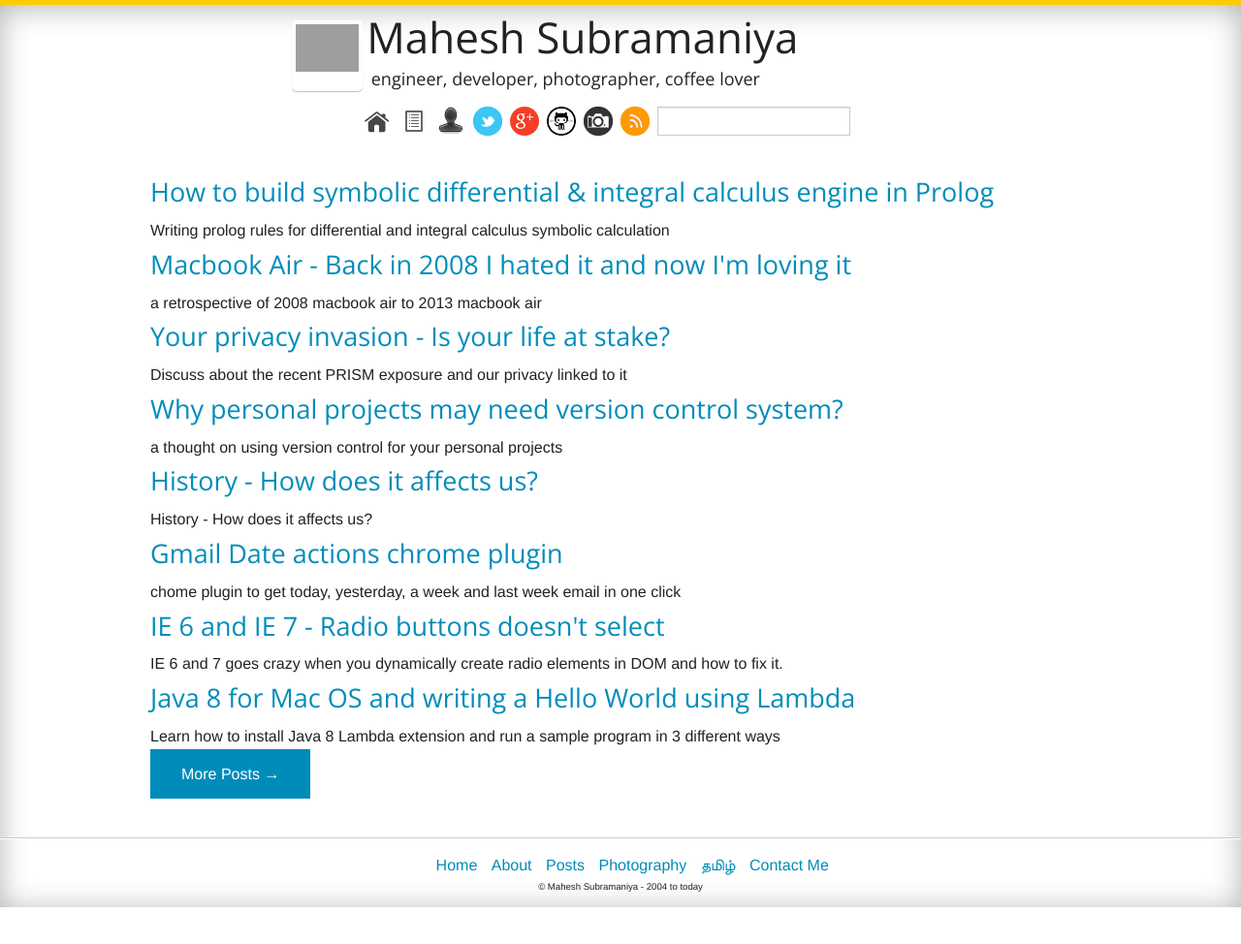
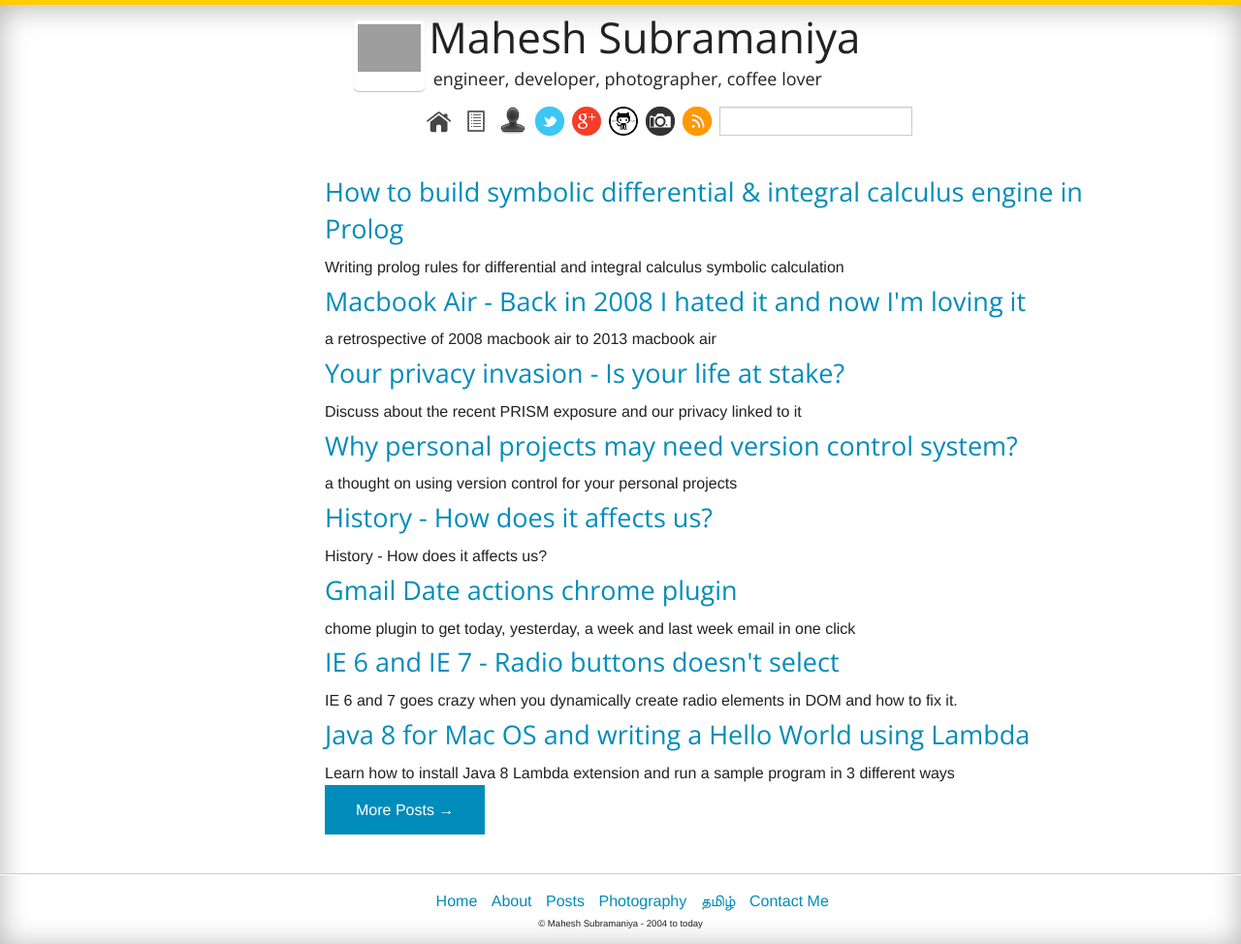
Before and after one commit to maheshsubramaniya/maheshsubramaniya.github.com, a Jekyll site: the page built from index.html, in a window 1280 px wide. Shown: the whole page at 97% size. Built offline with Jekyll 4.4.1, drawn with Linux system fonts in a browser that asks for light colours; Markdown is read by kramdown in place of the engine named in the settings; the list of posts is cut into pages by our own code; comment, search, counter and statistics services are not loaded; before the commit the page ends 936 px from its top, so only the background shows below that; grey boxes are pictures that could not be loaded.

Commit message:
updated styles

```diff
--- a/css/sandbox.css
+++ b/css/sandbox.css
@@ -73,8 +73,14 @@
 
 #content
 {
-	width: 80%;
-	margin-left: 10%;
+	width: 65%;
+	margin-left: 25%;
+	text-align: justify;
+}
+
+.post-header
+{
+	text-align: left;
 }
 
 
@@ -114,6 +120,10 @@
 /* screen width >= 1024px - desktop sizes */
 @media screen and (min-width: 1023px) {
 
+	#titlebar
+	{
+		margin-left: 10%;
+	}
 	.site-title h1
 	{
 		margin-left: 1em;
@@ -129,6 +139,13 @@
 
 /* screen width < 1024px - desktop sizes */
 @media screen and (max-width: 1024px) {
+	#content
+	{
+		width: 70%;
+		margin-left: 20%;
+		text-align: justify;
+	}
+
 	.twitter-profile-icon
 	{
 		margin-left: auto;
```
